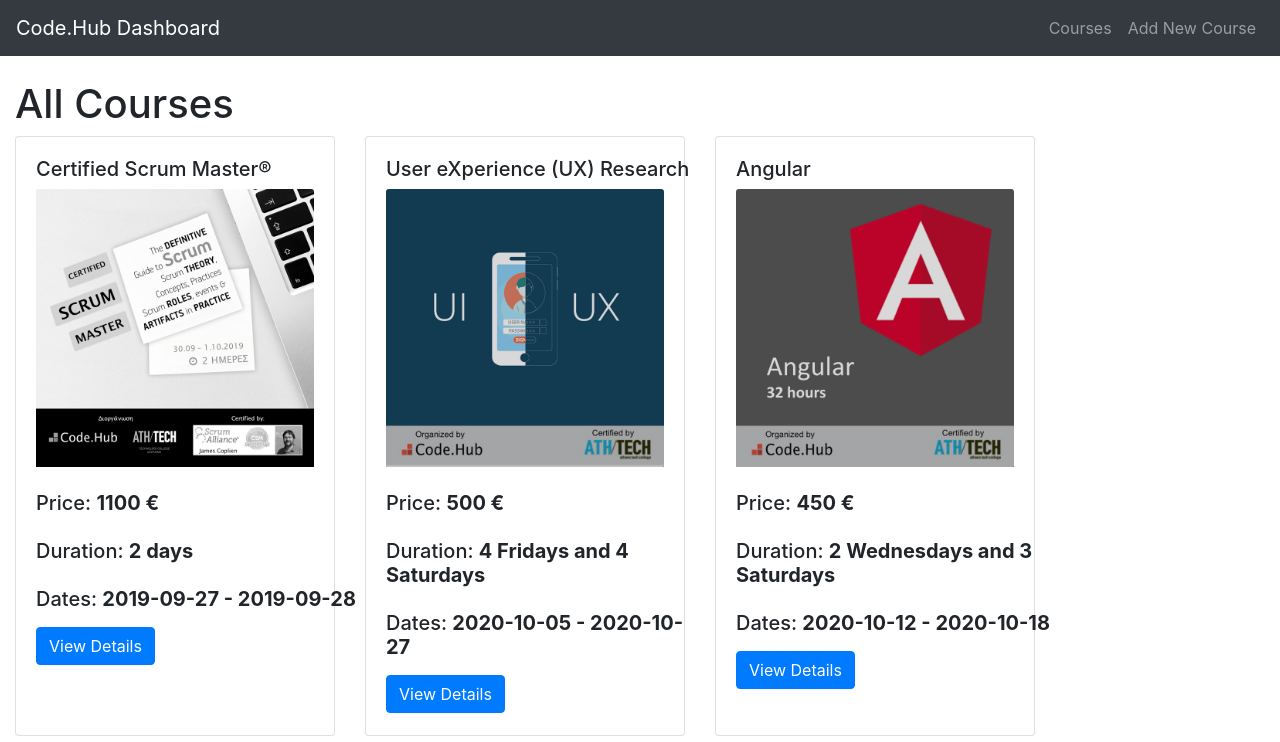
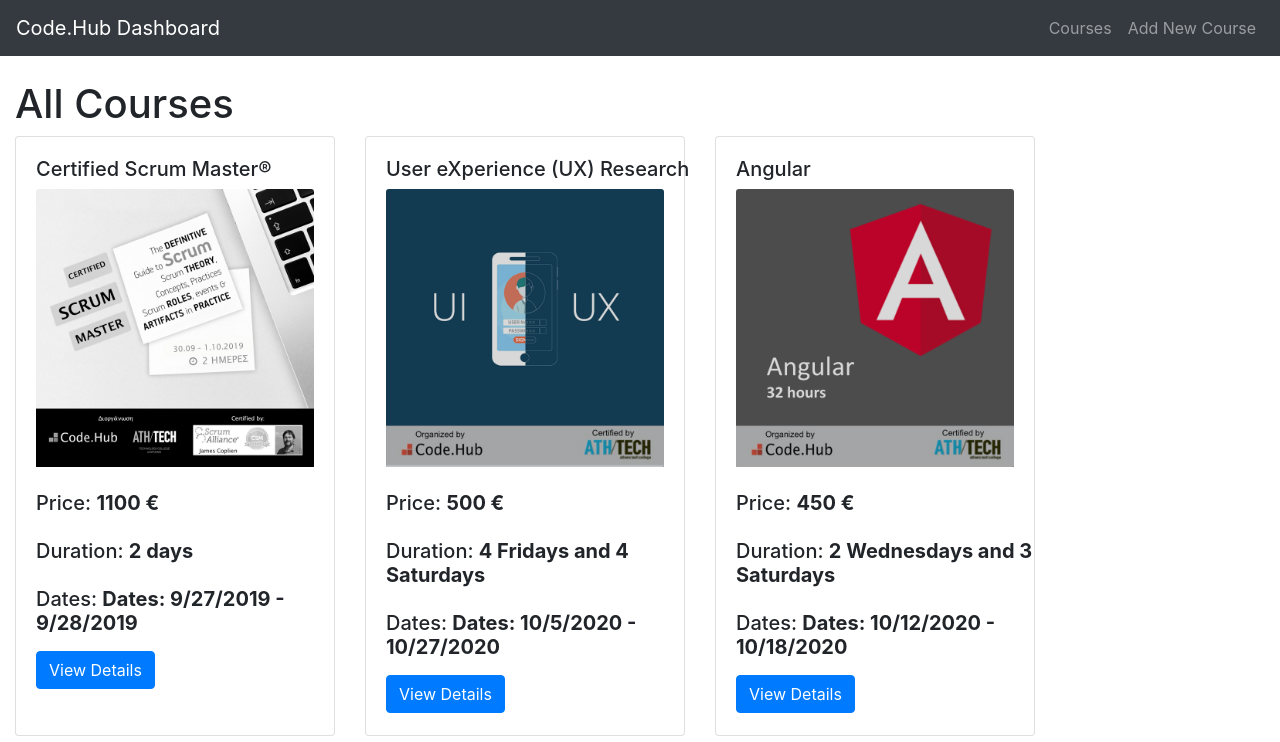
Before and after one commit to kcholevas/prfuture, a React (Create React App) app: page /courses in a window 1280 px wide. Shown: the top 742 px of the page. Built offline with nearby package versions, Linux system fonts and the light colour scheme; data requests are answered from the project's data file.

Commit message:
Date format is ok

```diff
--- a/src/courses.js
+++ b/src/courses.js
@@ -29,6 +29,10 @@
     fetchData();
   }, []);
 
+  const DateFormatter = (date) => {
+    return new Date(date).toLocaleDateString("en-US");
+  };
+
   if (error) {
     return <Alert variant="warning">{error.message}</Alert>;
   }
@@ -54,7 +58,7 @@
                       <br></br>
                       Price: <b>{courses.price.normal} € </b><br></br><br></br>
                       Duration: <b>{courses.duration}</b><br></br><br></br>
-                      Dates: <b>{courses.dates.start_date} - {courses.dates.end_date}</b><br></br>
+                      Dates: <b>Dates: {`${DateFormatter(courses.dates.start_date)} - ${DateFormatter(courses.dates.end_date)}`}</b><br></br>
                       </Card.Text>
                       <Button color="info" onClick={event =>  window.location.href=(`/courses/${courses.id}`)}>View Details</Button>{' '}
                     </Card.Body>
```
